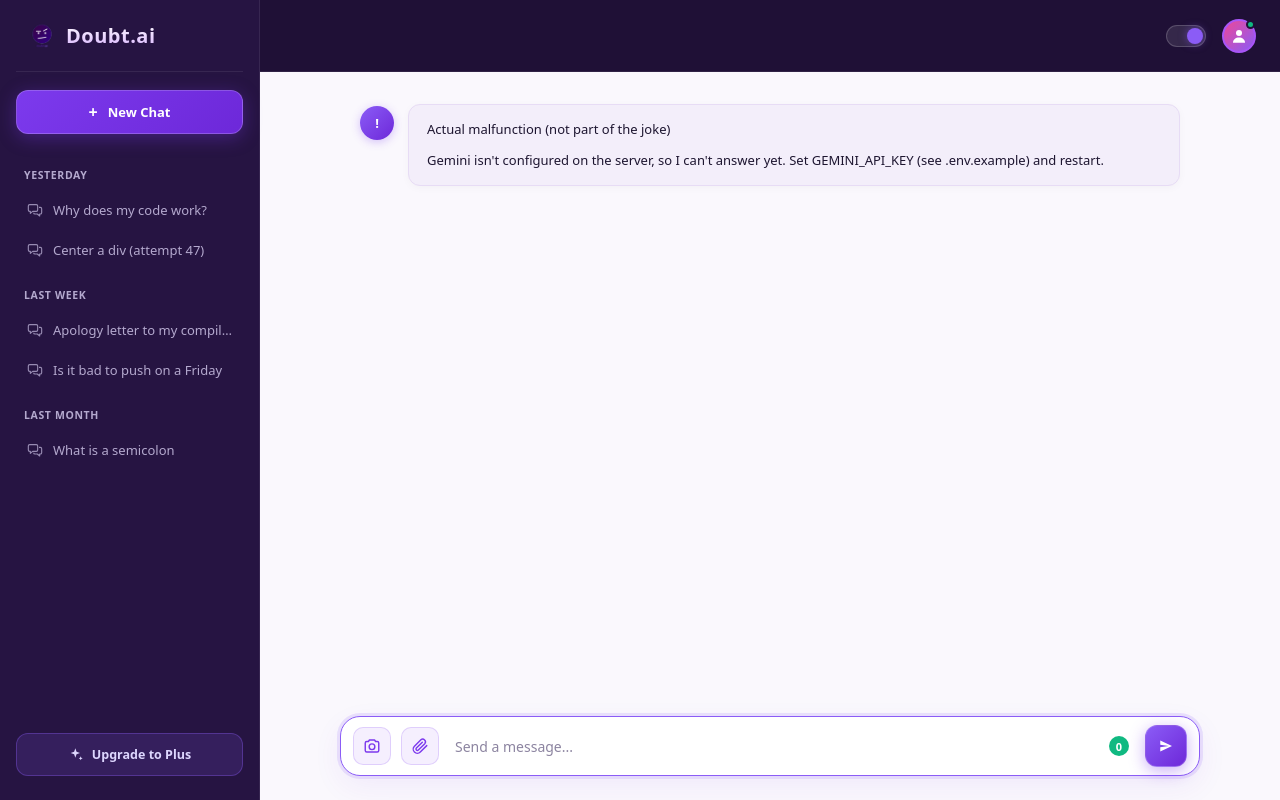
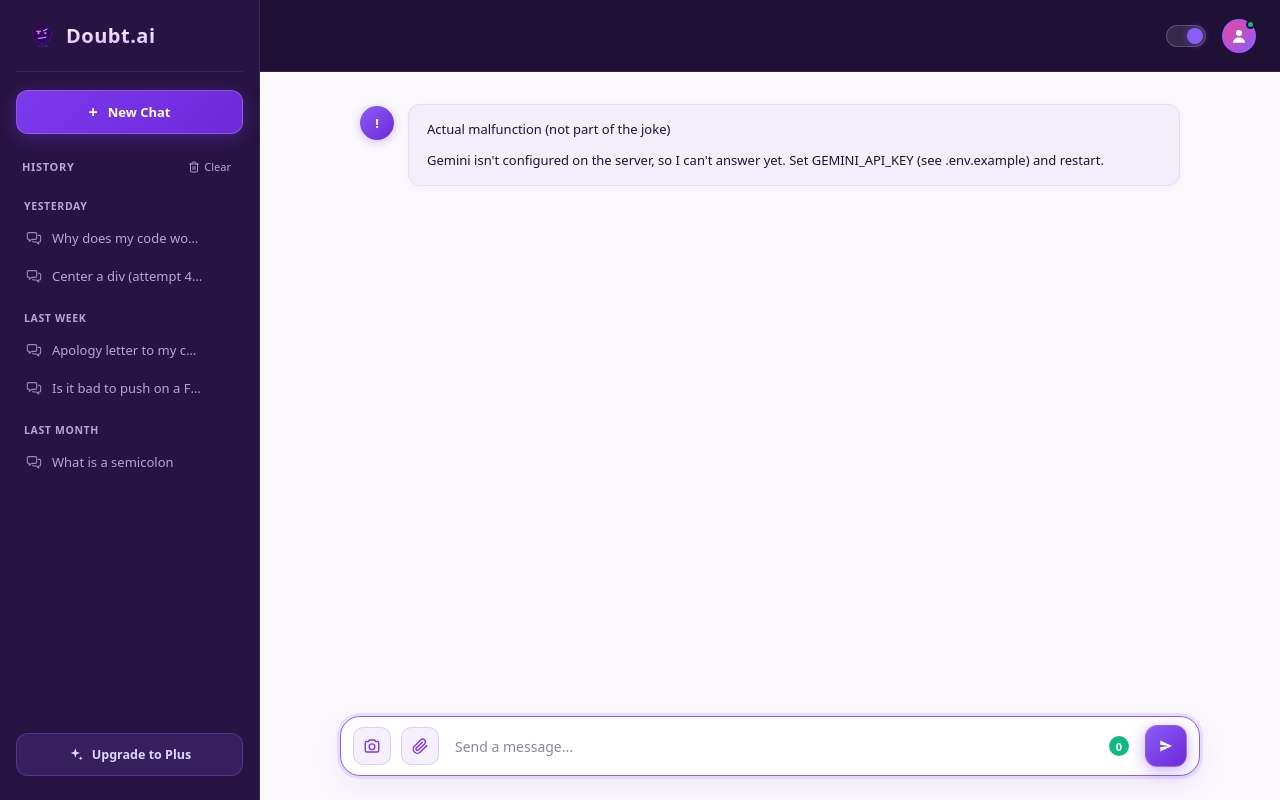
Before and after one commit to Jaex10x/BeJaJoMaJen, a Flask app: page / in a window 1280 px wide. Run offline with Flask 3, Linux system fonts and the light colour scheme; some libraries are stand-ins or nearby versions.

Commit message:
feat: added a delete button for the chats

```diff
--- a/static/app.js
+++ b/static/app.js
@@ -32,6 +32,7 @@ const ICONS = {
   user: '<svg viewBox="0 0 24 24" fill="currentColor"><circle cx="12" cy="8" r="4"/><path d="M4 21c0-4.4 3.6-7 8-7s8 2.6 8 7z"/></svg>',
   clip: '<svg viewBox="0 0 24 24" fill="none" stroke="currentColor" stroke-width="1.9" stroke-linecap="round" stroke-linejoin="round"><path d="M21 11.5 12.4 20a5.5 5.5 0 0 1-7.8-7.8l8.6-8.5a3.7 3.7 0 0 1 5.2 5.2l-8.6 8.5a1.8 1.8 0 0 1-2.6-2.6l7.9-7.8"/></svg>',
   camera: '<svg viewBox="0 0 24 24" fill="none" stroke="currentColor" stroke-width="1.9" stroke-linejoin="round"><path d="M3 8a2 2 0 0 1 2-2h2.2l1.4-2h6.8l1.4 2H19a2 2 0 0 1 2 2v10a2 2 0 0 1-2 2H5a2 2 0 0 1-2-2z"/><circle cx="12" cy="13" r="3.8"/></svg>',
+  trash: '<svg viewBox="0 0 24 24" fill="none" stroke="currentColor" stroke-width="1.8" stroke-linecap="round" stroke-linejoin="round"><path d="M3 6h18m-2 0v14a2 2 0 0 1-2 2H7a2 2 0 0 1-2-2V6m3 0V4a2 2 0 0 1 2-2h4a2 2 0 0 1 2 2v2"/><line x1="10" y1="11" x2="10" y2="17"/><line x1="14" y1="11" x2="14" y2="17"/></svg>',
 };
 function icon(name) {
   const span = el("span", "i");
@@ -43,7 +44,7 @@ const dom = {
   chat: $("#chat"), empty: $("#empty"), suggestions: $("#suggestions"),
   form: $("#composer"), input: $("#input"), send: $("#send"), regen: $("#regen"),
   backdrop: $("#backdrop"), badge: $("#toneBadge"), toasts: $("#toastZone"),
-  led: $("#camLed"), newChat: $("#newChat"), history: $("#history"), links: $("#linksPanel"),
+  led: $("#camLed"), newChat: $("#newChat"), history: $("#history"), clearHistory: $("#clearHistory"), links: $("#linksPanel"),
   sidebar: $("#sidebar"), menuBtn: $("#menuBtn"),
   themeToggle: $("#themeToggle"), upgrade: $("#upgrade"), camBtn: $("#camBtn"),
   attachBtn: $("#attachBtn"), fileInput: $("#fileInput"), attachment: $("#attachment"),
@@ -730,16 +731,23 @@ const Screenshot = {
 /* ------------------------------------------------------------ History (sidebar) */
 const History = {
   KEY: "doubt.history",
+  DELETED_KEY: "doubt.deleted_seeds",
   items: [],
   current: null,
+  deleted: new Set(),
 
   load() {
     const raw = store.get(this.KEY, []);
     this.items = Array.isArray(raw)
       ? raw.filter((x) => x && typeof x.title === "string").slice(0, 15).map((x) => ({ title: x.title.slice(0, 120) }))
       : [];
-  },
-  save() { store.set(this.KEY, this.items); },
+    const del = store.get(this.DELETED_KEY, []);
+    this.deleted = new Set(Array.isArray(del) ? del : []);
+  },
+  save() {
+    store.set(this.KEY, this.items);
+    store.set(this.DELETED_KEY, Array.from(this.deleted));
+  },
 
   start(title) {
     this.current = { title };
@@ -749,26 +757,61 @@ const History = {
     this.render();
   },
 
+  delete(title) {
+    this.items = this.items.filter((x) => x.title !== title);
+    this.deleted.add(title);
+    if (this.current?.title === title) this.current = null;
+    this.save();
+    this.render();
+    Toast.flash("Conversation deleted.");
+  },
+
+  clearAll() {
+    this.items = [];
+    for (const s of (app.config.history_seed || [])) this.deleted.add(s.title);
+    this.current = null;
+    this.save();
+    this.render();
+    Toast.flash("Chat history cleared.");
+  },
+
   render() {
     const groups = new Map();
     if (this.items.length) groups.set("Today", this.items.map((i) => i.title));
-    for (const s of app.config.history_seed) {
+    for (const s of app.config.history_seed || []) {
+      if (this.deleted.has(s.title)) continue;
       if (!groups.has(s.group)) groups.set(s.group, []);
       groups.get(s.group).push(s.title);
     }
     const nodes = [];
+    if (!groups.size) {
+      nodes.push(el("div", "history-empty", "No chat history"));
+    }
     for (const [name, titles] of groups) {
       nodes.push(el("h3", "", name));
       for (const title of titles) {
+        const row = el("div", "history-row");
         const btn = el("button", "history-item");
         btn.type = "button";
         btn.title = title;
-        btn.append(icon("chat"), el("span", "", title));
+        btn.append(icon("chat"), el("span", "history-title", title));
         btn.addEventListener("click", () => {
           Toast.flash(app.config.toasts.history);
           dom.sidebar.classList.remove("open");
         });
-        nodes.push(btn);
+
+        const delBtn = el("button", "history-del");
+        delBtn.type = "button";
+        delBtn.title = `Delete "${title}"`;
+        delBtn.setAttribute("aria-label", `Delete "${title}"`);
+        delBtn.append(icon("trash"));
+        delBtn.addEventListener("click", (e) => {
+          e.stopPropagation();
+          this.delete(title);
+        });
+
+        row.append(btn, delBtn);
+        nodes.push(row);
       }
     }
     dom.history.replaceChildren(...nodes);
@@ -1495,6 +1538,7 @@ function bindChrome() {
   document.addEventListener("keydown", (e) => {
     if (e.key === "Escape" && paywall && !paywall.hidden) closePaywall();
   });
+  dom.clearHistory?.addEventListener("click", () => History.clearAll());
   dom.menuBtn.addEventListener("click", () => dom.sidebar.classList.toggle("open"));
   dom.regen.addEventListener("click", () => { if (app.lastUserMsg) send(app.lastPrompt ?? "", { regenerate: true }); });
   Attachment.bind();
--- a/static/style.css
+++ b/static/style.css
@@ -273,6 +273,41 @@ button:disabled { cursor: not-allowed; opacity: .55; }
   transform: translateY(-1px);
 }
 .new-chat .plus { font-size: 16px; line-height: 1; font-weight: 700; }
+.history-header {
+  display: flex;
+  align-items: center;
+  justify-content: space-between;
+  padding: 4px 6px 2px;
+  margin-top: 6px;
+}
+.history-header-label {
+  font-size: 11px;
+  font-weight: 700;
+  letter-spacing: 0.06em;
+  text-transform: uppercase;
+  color: var(--on-sidebar-muted);
+}
+.clear-history-btn {
+  background: none;
+  border: none;
+  color: var(--on-sidebar-muted);
+  font-size: 11px;
+  cursor: pointer;
+  display: flex;
+  align-items: center;
+  gap: 4px;
+  padding: 3px 6px;
+  border-radius: 4px;
+  transition: all 0.15s ease;
+}
+.clear-history-btn:hover {
+  color: #EF4444;
+  background: rgba(239, 68, 68, 0.15);
+}
+.clear-history-btn .i {
+  width: 12px;
+  height: 12px;
+}
 .history {
   flex: 1;
   overflow-y: auto;
@@ -287,29 +322,80 @@ button:disabled { cursor: not-allowed; opacity: .55; }
   letter-spacing: 0.06em;
   text-transform: uppercase;
   color: var(--on-sidebar-muted);
-  margin: 16px 8px 6px;
+  margin: 14px 8px 4px;
+}
+.history-row {
+  display: flex;
+  align-items: center;
+  position: relative;
+  width: 100%;
+  border-radius: 8px;
+  transition: background 0.15s ease;
+}
+.history-row:hover {
+  background: rgba(139, 92, 246, 0.15);
 }
 .history-item {
   display: flex;
   gap: 10px;
   align-items: center;
-  width: 100%;
+  flex: 1;
+  min-width: 0;
   background: none;
-  border: 1px solid transparent;
+  border: none;
   border-radius: 8px;
   padding: 8px 10px;
   color: var(--on-sidebar-muted);
   font-size: 13px;
   text-align: left;
+  cursor: pointer;
   transition: all 0.15s ease;
 }
-.history-item:hover {
-  background: rgba(139, 92, 246, 0.15);
-  border-color: rgba(139, 92, 246, 0.3);
+.history-row:hover .history-item {
   color: #FFFFFF;
 }
-.history-item span:last-child { overflow: hidden; text-overflow: ellipsis; white-space: nowrap; }
+.history-item .history-title {
+  flex: 1;
+  overflow: hidden;
+  text-overflow: ellipsis;
+  white-space: nowrap;
+}
 .history-item .i { flex: none; opacity: 0.8; }
+.history-del {
+  background: none;
+  border: none;
+  color: var(--on-sidebar-muted);
+  padding: 6px;
+  margin-right: 4px;
+  border-radius: 6px;
+  cursor: pointer;
+  display: flex;
+  align-items: center;
+  justify-content: center;
+  opacity: 0;
+  transition: all 0.15s ease;
+  flex: none;
+}
+.history-row:hover .history-del,
+.history-del:focus-visible {
+  opacity: 0.7;
+}
+.history-del:hover {
+  opacity: 1;
+  background: rgba(239, 68, 68, 0.2);
+  color: #EF4444;
+}
+.history-del .i {
+  width: 14px;
+  height: 14px;
+}
+.history-empty {
+  font-size: 12px;
+  color: var(--on-sidebar-muted);
+  opacity: 0.6;
+  padding: 12px 8px;
+  font-style: italic;
+}
 .upgrade {
   margin: 12px 0 6px;
   padding: 12px 16px;
--- a/templates/index.html
+++ b/templates/index.html
@@ -19,6 +19,12 @@
       <span class="brand-text"><b>Doubt</b>.ai</span>
     </div>
     <button class="new-chat" id="newChat" type="button"><span class="plus">+</span> New Chat</button>
+    <div class="history-header">
+      <span class="history-header-label">History</span>
+      <button class="clear-history-btn" id="clearHistory" type="button" title="Clear all chat history" aria-label="Clear chat history">
+        <span class="i" data-icon="trash"></span> Clear
+      </button>
+    </div>
     <nav class="history" id="history" aria-label="Chat history"></nav>
     <button class="upgrade" id="upgrade" type="button"><span class="i" data-icon="sparkle"></span> Upgrade to Plus</button>
   </aside>
```
